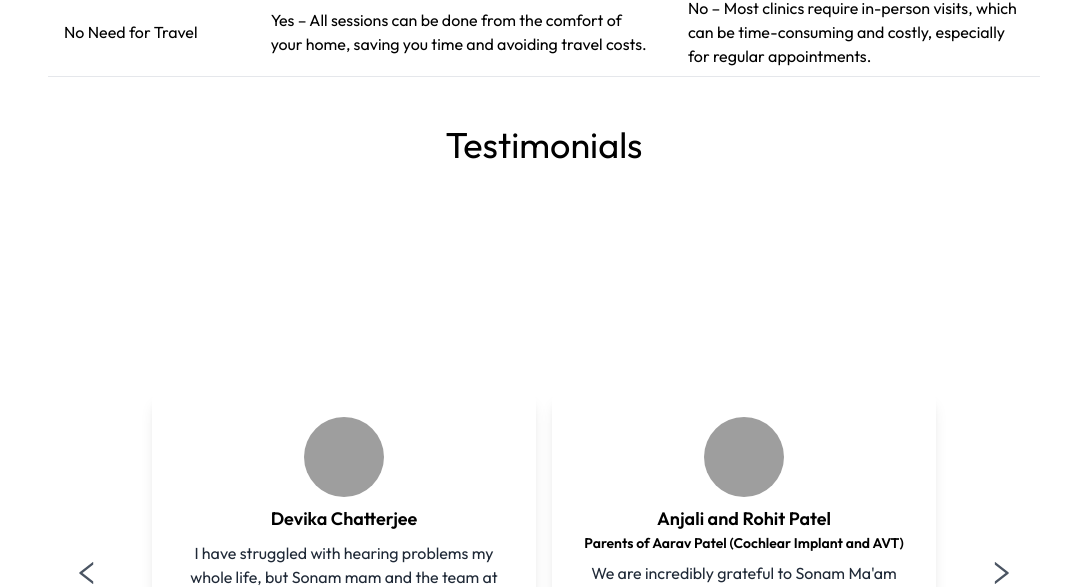
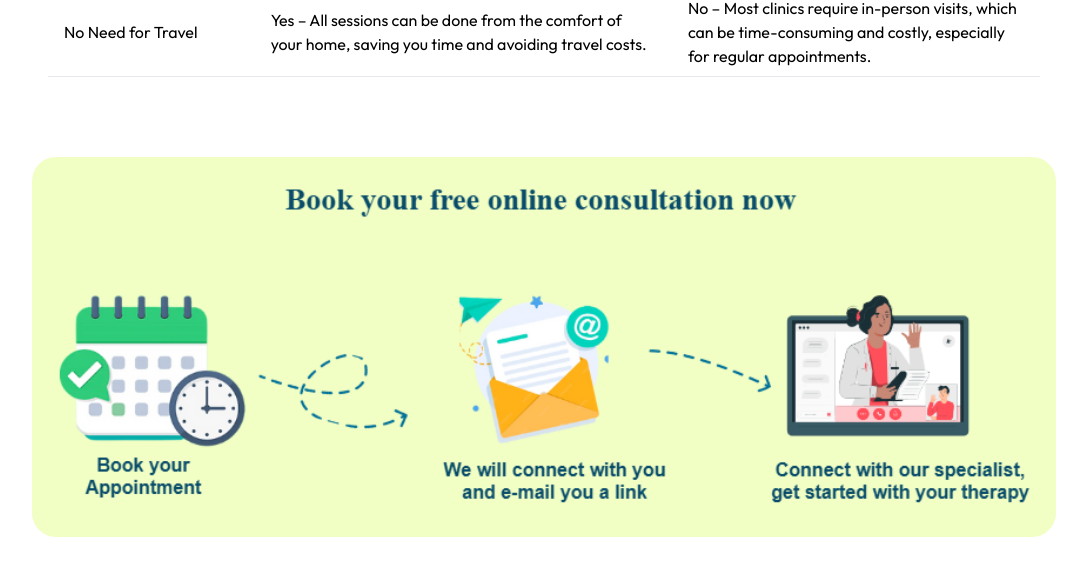
Before and after one commit to lokeshloki3/clinic, a React (Vite) app: page / in a window 1280 px wide. Shown: the part 1918-2505 px from the top of the page, without its empty margins (96-1183 px from the left). Built offline with nearby package versions, Linux system fonts and the light colour scheme; grey boxes are pictures that could not be loaded.

Commit message:
images added

```diff
--- a/src/assets/assets.js
+++ b/src/assets/assets.js
@@ -10,7 +10,9 @@ import expe1 from "./expe1.jpg";
 import expe2 from "./expe2.jpg";
 import expe3 from "./expe3.jpg";
 import expe4 from "./expe4.jpg";
-import backgroundImage from "./background.jpg"
+import backgroundImage from "./background.jpg";
+import book from "./book.png";
+import whycorti from "./whycorti.png";
 
 import SpeechandLanguageTherapy from "./SpeechandLanguageTherapy.png";
 import VoiceTherapy from "./VoiceTherapy.png";
@@ -36,6 +38,8 @@ export const assets = {
   expe3,
   expe4,
   backgroundImage,
+  whycorti,
+  book,
 };
 
 export const specialityData = [
--- a/src/pages/Home.jsx
+++ b/src/pages/Home.jsx
@@ -3,6 +3,7 @@ import Header from "../components/Header";
 import SpecialityMenu from "../components/SpecialityMenu";
 import reviews from "../assets/testimonialsData";
 import FeatureTable from "../components/FeatureTable";
+import { assets } from "../assets/assets";
 
 const Home = () => {
   return (
@@ -11,6 +12,26 @@ const Home = () => {
       <Header />
       <SpecialityMenu />
       <FeatureTable />
+
+      <div className="flex justify-center mb-8 md:mb-28 md:mt-20 ">
+        <img
+          className="w-full h-auto p-4 rounded-3xl"
+          style={{ backgroundColor: '#F1FEC4' }}
+          src={assets.book}
+          alt="Book"
+        />
+      </div>
+
+      {/* Second Image */}
+      <div className="flex justify-center mb-8 md:mb-28">
+        <img
+          className="w-full h-auto p-4 rounded-3xl"
+          style={{ backgroundColor: '#F1FEC4' }}
+          src={assets.whycorti}
+          alt="Book"
+        />
+      </div>
+
       <Testimonials reviews={reviews}/>
     </div>
   );
```
Also changed, not shown: src/assets/book.png (added), src/assets/whycorti.png (added).
